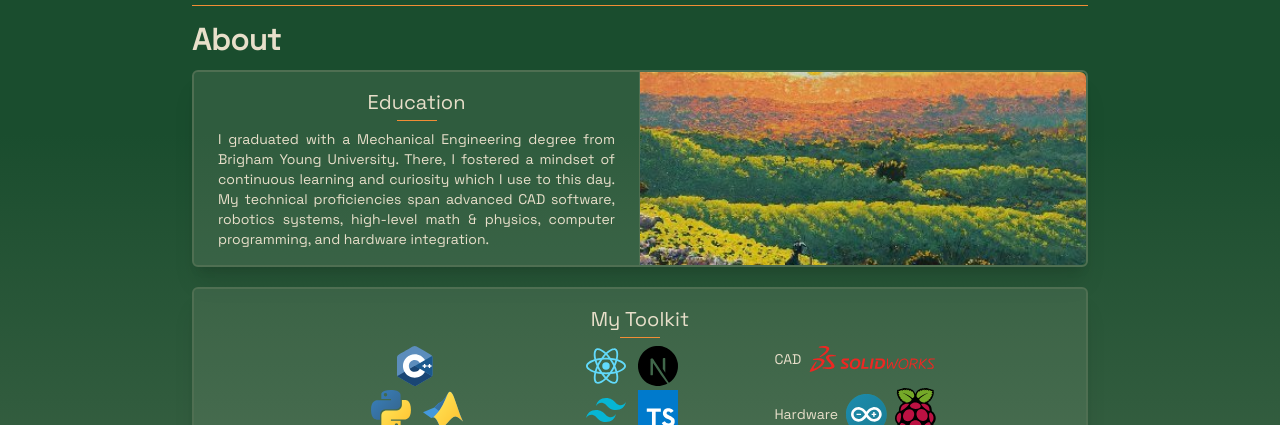
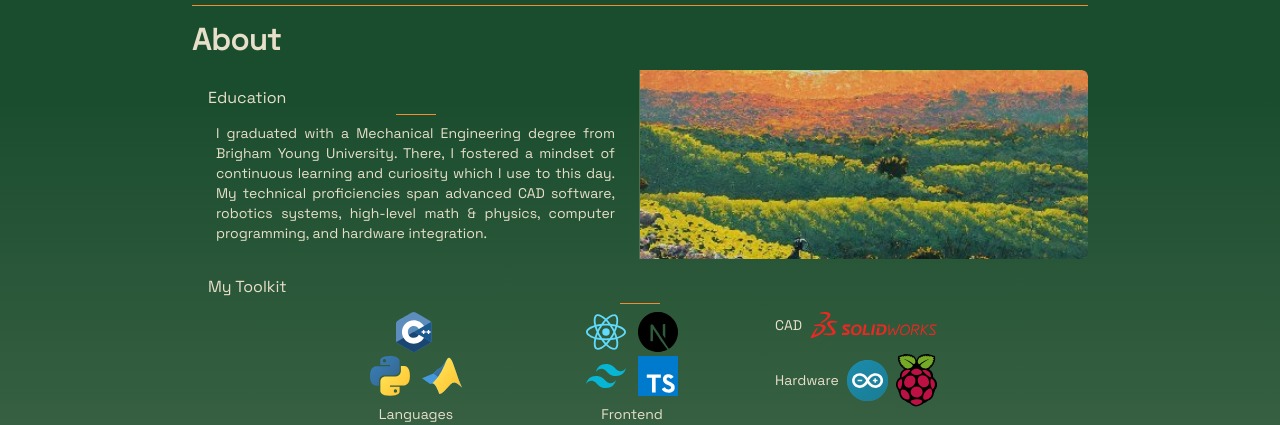
Before and after one commit to rahuljangirwork/rahuljangir.work, a Next.js app: page / in a window 1280 px wide. Shown: the part 375-800 px from the top of the page. Built offline with nearby package versions, Linux system fonts and the light colour scheme.

Commit message:
added the cn utility function to this component to make it more modular, see home page.tsx for examples

```diff
--- a/app/components/split-card.tsx
+++ b/app/components/split-card.tsx
@@ -1,14 +1,19 @@
-import clsx from "clsx";
+import { cn } from "@/app/lib/utils";
 import { ReactNode } from "react";
 import { Separator } from "@/app/components/ui/separator";
 
-export function SplitCard({ children }: { children: ReactNode }) {
+export function SplitCard({
+  children,
+  className,
+}: {
+  children: ReactNode;
+  className?: string;
+}) {
   return (
     <section
-      className={clsx(
-        "flex flex-col md:flex-row w-full max-w-4xl border-2 border-palette-1 shadow-xl rounded-md overflow-hidden mb-5",
-        "transition-all duration-200 ease-in-out",
-        "hover:scale-[1.01] hover:shadow-[0_10px_60px_25px_rgba(79,111,82,0.3)]",
+      className={cn(
+        className,
+        "flex flex-col md:flex-row w-full max-w-4xl rounded-md overflow-hidden",
       )}
     >
       {children}
@@ -18,15 +23,18 @@ export function SplitCard({ children }: { children: ReactNode }) {
 
 export function SplitCardContent({
   children,
+  className,
   side = "left",
 }: {
   side?: "left" | "right" | "all";
+  className?: string;
   children: ReactNode;
 }) {
   return (
     <div
-      className={clsx(
-        "p-4 bg-palette-2 bg-opacity-10",
+      className={cn(
+        className,
+        "p-4",
         side === "all" ? "w-full" : "w-1/2",
         side === "left" && "border-r border-r-palette-1",
         side === "right" && "border-l border-l-palette-1",
@@ -36,14 +44,16 @@ export function SplitCardContent({
     </div>
   );
 }
+
 export function SplitCardHeader({ children }: { children: ReactNode }) {
   return (
-    <h2 className="text-xl text-center">
+    <>
       {children}
       <Separator className="w-[40px] mx-auto mt-1 mb-2 bg-palette-4" />
-    </h2>
+    </>
   );
 }
+
 export function SplitCardBody({ children }: { children: ReactNode }) {
   return <>{children}</>;
 }
```
